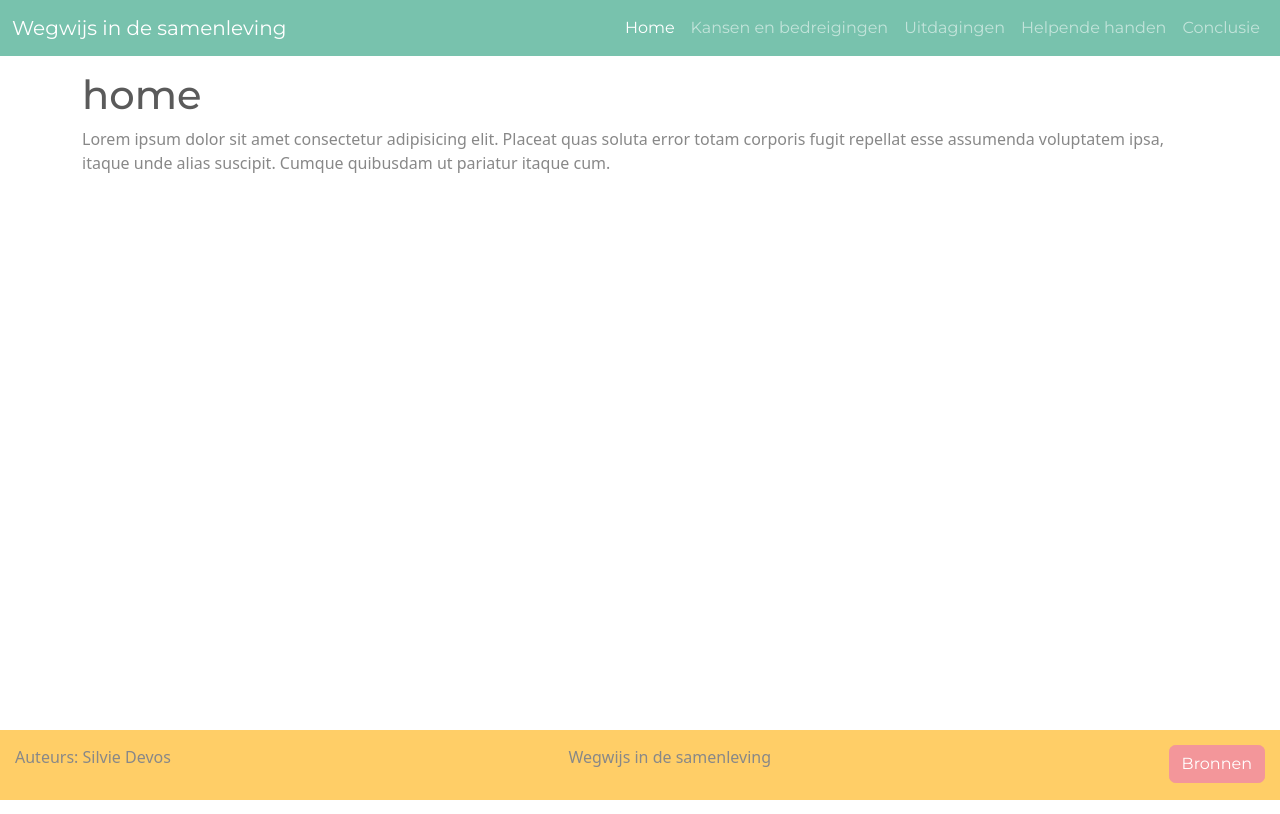
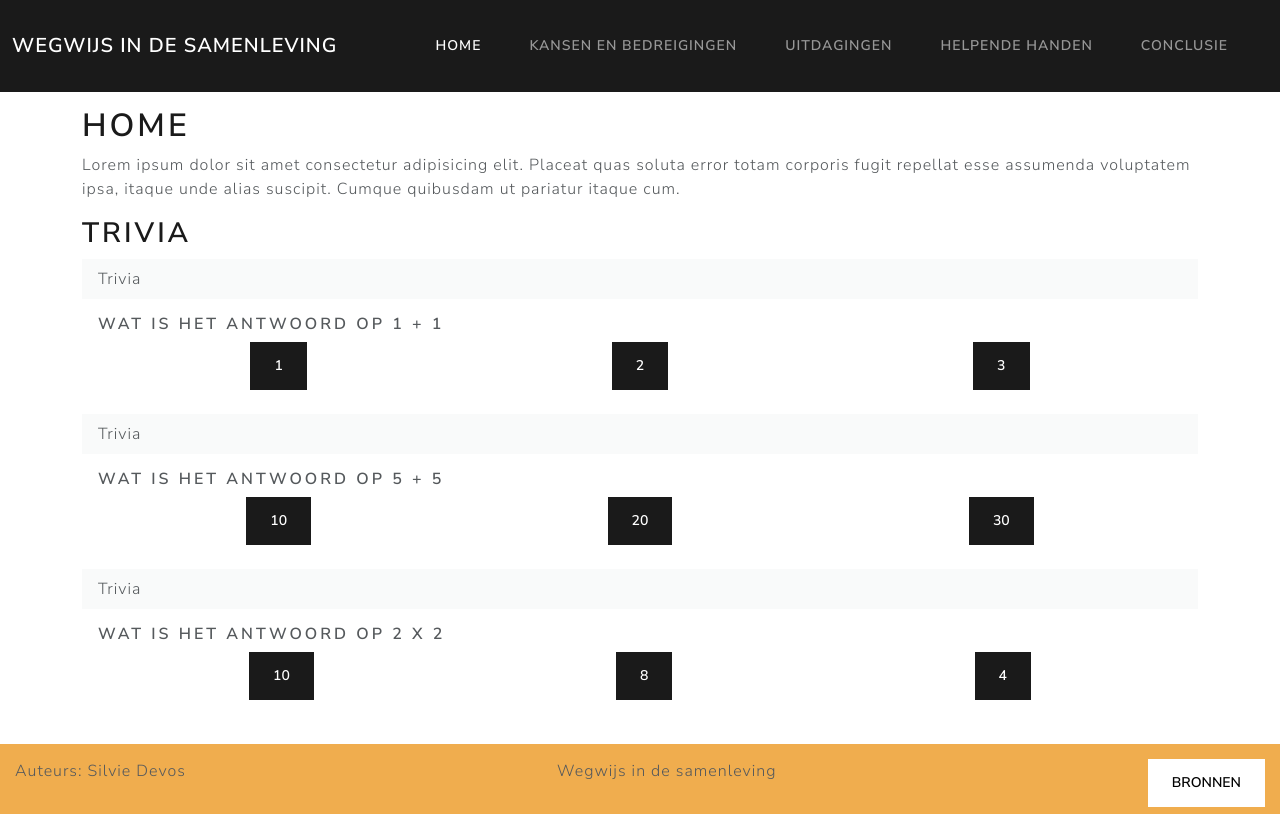
Before and after one commit to davesmedts/project-kansarmoede, a React (Create React App) app: page / in a window 1280 px wide. Built offline with nearby package versions, Linux system fonts and the light colour scheme.

Commit message:
trivia based on JSON

```diff
--- a/src/App.css
+++ b/src/App.css
@@ -31,4 +31,9 @@ h1 {
 
 iframe {
     margin-left: auto;
-    margin-right: auto;}
+    margin-right: auto;
+}
+
+#antwoorden {
+    justify-content: space-around;
+}
--- /dev/null
+++ b/src/components/AntwoordButton.jsx
@@ -0,0 +1,19 @@
+import React from 'react'
+
+export default function AntwoordButton(props) {
+
+  const handleClick = () => {
+    const isCorrect = props.isCorrect;
+    props.onClick(isCorrect)
+  }
+
+  return (
+    <button className='btn btn-primary'
+      onClick={handleClick}
+    >
+      {props.naam}
+    </button>
+
+
+  )
+}
--- a/src/components/Footer.jsx
+++ b/src/components/Footer.jsx
@@ -1,6 +1,5 @@
 import React from 'react'
 import Bronnen from './Bronnen';
-
 
 export default function Footer() {
     return (
--- a/src/components/Home.jsx
+++ b/src/components/Home.jsx
@@ -1,10 +1,12 @@
 import React from 'react'
+import Trivia from './Trivia'
 
 export default function Home() {
     return (
         <div className='container'>
             <h1>home</h1>
             <p>Lorem ipsum dolor sit amet consectetur adipisicing elit. Placeat quas soluta error totam corporis fugit repellat esse assumenda voluptatem ipsa, itaque unde alias suscipit. Cumque quibusdam ut pariatur itaque cum.</p>
+            <Trivia />
         </div>
     )
 }
--- a/src/components/NavBar.jsx
+++ b/src/components/NavBar.jsx
@@ -9,7 +9,6 @@ export default function NavBar(props) {
         props.onClick(name);
 
     }
-
 
     return (
         <nav className="navbar navbar-expand-lg navbar-dark bg-primary">
--- /dev/null
+++ b/src/components/Trivia.jsx
@@ -0,0 +1,16 @@
+import React from 'react'
+import Vraag from './Vraag'
+import triviaHome from '../data/triviaHomeData.js'
+
+export default function Trivia() {
+    const vragen = triviaHome
+
+    return (
+        <div>
+            <h2>Trivia</h2>
+            {vragen.map((vraag) => (
+            <Vraag content={vraag}/>
+          ))}
+        </div>
+    )
+}
--- /dev/null
+++ b/src/components/Vraag.jsx
@@ -0,0 +1,70 @@
+import React, { useState, useRef } from 'react'
+import { Card, CardHeader, CardBody, CardTitle, CardText, Button, Modal, ModalHeader, ModalBody, ModalFooter } from 'reactstrap';
+import AntwoordButton from './AntwoordButton';
+
+export default function Vraag(props) {
+    const vraag = props.content.vraag;
+    const antwoorden = props.content.antwoorden;
+
+    const [modal, setModal] = useState(false);
+    const [evaluation, setEvaluation] = useState(false);
+
+    let resultaat = evaluation ? 'Juist!' : 'Dat is helaas fout!'
+
+    const toggle = (isCorrect) => {
+        setEvaluation(isCorrect)
+        setModal(!modal);
+    }
+    const closeModal = (event) => {
+        setModal(!modal);
+    }
+
+    let juistAntwoord;
+    antwoorden.forEach(element => {
+        if (element.isCorrect) {
+            juistAntwoord = element.antwoord;
+        }
+    });
+
+    return (
+        <div>
+            <Card
+                className="my-2"
+                color="warning"
+                outline
+                style={{
+                    // width: '18rem'
+                }}
+            >
+                <CardHeader>
+                    Trivia
+                </CardHeader>
+                <CardBody>
+                    <CardTitle tag="h5">
+                        {vraag}
+                    </CardTitle>
+                    <CardText id='antwoorden' className='d-flex'>
+
+                        {antwoorden.map((antwoord) => (
+                            <AntwoordButton naam={antwoord.antwoord} isCorrect={antwoord.isCorrect} onClick={toggle} />
+                        ))}
+
+                        <Modal isOpen={modal} toggle={toggle} {...props}>
+                            <ModalHeader toggle={toggle}>Antwoord</ModalHeader>
+                            <ModalBody>
+                                <p>{resultaat}</p>
+                                <p>Het juiste antwoord is {juistAntwoord}</p>
+                            </ModalBody>
+                            <ModalFooter>
+                                <Button color="primary" onClick={closeModal}>
+                                    Sluiten
+                                </Button>{' '}
+                            </ModalFooter>
+                        </Modal>
+
+                    </CardText>
+                </CardBody>
+            </Card>
+        </div>
+    )
+}
--- /dev/null
+++ b/src/data/triviaHomeData.js
@@ -0,0 +1,55 @@
+const triviaHome = [
+    {
+        "vraag": "Wat is het antwoord op 1 + 1",
+        "antwoorden": [
+            {
+                "antwoord": 1,
+                "isCorrect": false
+            },
+            {
+                "antwoord": 2,
+                "isCorrect": true
+            },
+            {
+                "antwoord": 3,
+                "isCorrect": false
+            }
+        ]
+    },
+    {
+        "vraag": "Wat is het antwoord op 5 + 5",
+        "antwoorden": [
+            {
+                "antwoord": 10,
+                "isCorrect": true
+            },
+            {
+                "antwoord": 20,
+                "isCorrect": false
+            },
+            {
+                "antwoord": 30,
+                "isCorrect": false
+            }
+        ]
+    },
+    {
+        "vraag": "Wat is het antwoord op 2 x 2",
+        "antwoorden": [
+            {
+                "antwoord": 10,
+                "isCorrect": false
+            },
+            {
+                "antwoord": 8,
+                "isCorrect": false
+            },
+            {
+                "antwoord": 4,
+                "isCorrect": true
+            }
+        ]
+    }
+];
+
+export default triviaHome;
--- a/src/index.js
+++ b/src/index.js
@@ -1,7 +1,7 @@
 import React from 'react';
 import ReactDOM from 'react-dom/client';
 // import './index.css';
-import 'bootswatch/dist/minty/bootstrap.min.css';
+import 'bootswatch/dist/lux/bootstrap.min.css';
 import App from './App';
 
 const root = ReactDOM.createRoot(document.getElementById('root'));
```
